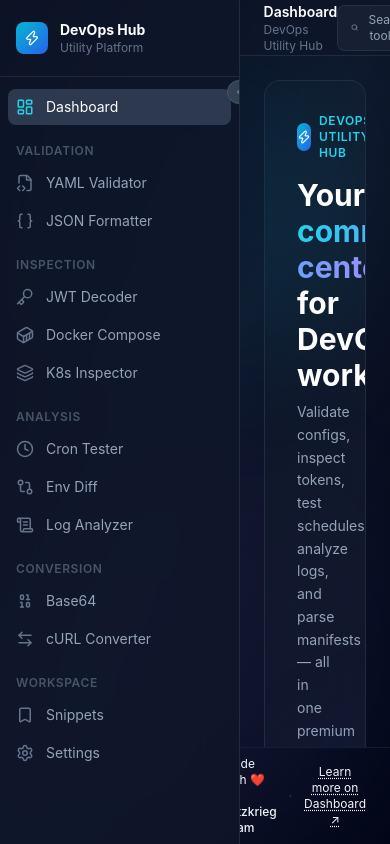
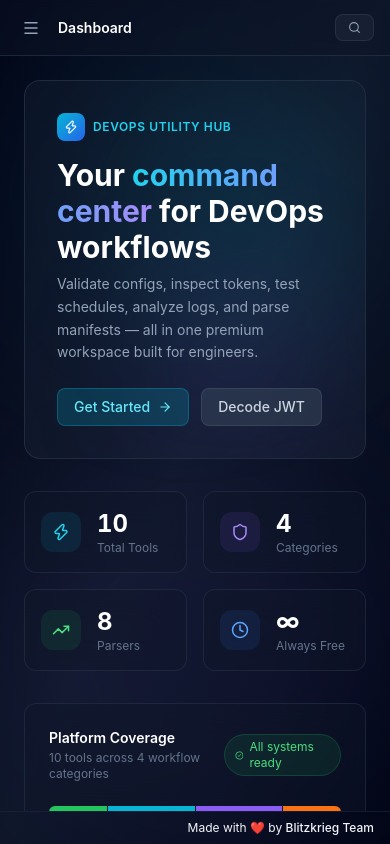
Before and after one commit to haritdheer/Devops-Hub, a React (Vite) app: page / in a window 390 px wide. Built offline with nearby package versions, Linux system fonts and the light colour scheme.

Commit message:
some func bugs and responsiveness

```diff
--- a/src/components/common/ToolShell.tsx
+++ b/src/components/common/ToolShell.tsx
@@ -11,7 +11,7 @@ export function ToolShell({ children }: ToolShellProps) {
       initial={{ opacity: 0, y: 8 }}
       animate={{ opacity: 1, y: 0 }}
       transition={{ duration: 0.25 }}
-      className="h-full flex flex-col p-6 gap-4"
+      className="h-full flex flex-col p-3 md:p-6 gap-3 md:gap-4"
     >
       {children}
     </motion.div>
--- a/src/components/layout/AppLayout.tsx
+++ b/src/components/layout/AppLayout.tsx
@@ -4,6 +4,7 @@ import { Sidebar } from './Sidebar';
 import { Topbar } from './Topbar';
 import { toolRegistry } from '../../plugins/registry';
 import { CommandPalette } from '../command-palette/CommandPalette';
+import { motion, AnimatePresence } from 'framer-motion';
 
 function getTitleFromPath(pathname: string) {
   if (pathname === '/') return { title: 'Dashboard', subtitle: 'DevOps Utility Hub' };
@@ -21,15 +22,12 @@ export function AppLayout() {
   const navigate = useNavigate();
   const { title, subtitle } = getTitleFromPath(location.pathname);
   const [paletteOpen, setPaletteOpen] = useState(false);
+  const [mobileSidebarOpen, setMobileSidebarOpen] = useState(false);
 
-  const handleTeamClick = () => {
-    if (location.pathname === '/') {
-      scrollToTeam();
-    } else {
-      navigate('/');
-      setTimeout(scrollToTeam, 300);
-    }
-  };
+  // Close mobile sidebar on route change
+  useEffect(() => {
+    setMobileSidebarOpen(false);
+  }, [location.pathname]);
 
   useEffect(() => {
     const handler = (e: KeyboardEvent) => {
@@ -42,28 +40,73 @@ export function AppLayout() {
     return () => window.removeEventListener('keydown', handler);
   }, []);
 
+  const handleTeamClick = () => {
+    if (location.pathname === '/') {
+      scrollToTeam();
+    } else {
+      navigate('/');
+      setTimeout(scrollToTeam, 300);
+    }
+  };
+
   return (
     <div className="flex h-screen overflow-hidden bg-slate-950">
-      {/* Background gradient */}
+      {/* Background gradients */}
       <div className="fixed inset-0 bg-gradient-to-br from-slate-950 via-slate-900 to-slate-950 pointer-events-none" />
       <div className="fixed top-0 left-0 w-96 h-96 bg-cyan-500/5 rounded-full blur-3xl pointer-events-none" />
       <div className="fixed bottom-0 right-0 w-96 h-96 bg-violet-500/5 rounded-full blur-3xl pointer-events-none" />
 
-      <Sidebar />
+      {/* Mobile backdrop */}
+      <AnimatePresence>
+        {mobileSidebarOpen && (
+          <motion.div
+            initial={{ opacity: 0 }}
+            animate={{ opacity: 1 }}
+            exit={{ opacity: 0 }}
+            onClick={() => setMobileSidebarOpen(false)}
+            className="fixed inset-0 bg-black/60 backdrop-blur-sm z-30 md:hidden"
+          />
+        )}
+      </AnimatePresence>
 
-      <div className="flex flex-col flex-1 overflow-hidden relative">
-        <Topbar title={title} subtitle={subtitle} onSearchClick={() => setPaletteOpen(true)} />
+      {/* Sidebar — desktop: static, mobile: fixed drawer */}
+      <div className="hidden md:block flex-shrink-0 relative z-20">
+        <Sidebar />
+      </div>
+
+      {/* Mobile sidebar drawer */}
+      <AnimatePresence>
+        {mobileSidebarOpen && (
+          <motion.div
+            initial={{ x: '-100%' }}
+            animate={{ x: 0 }}
+            exit={{ x: '-100%' }}
+            transition={{ type: 'tween', duration: 0.25 }}
+            className="fixed inset-y-0 left-0 z-40 md:hidden"
+          >
+            <Sidebar onClose={() => setMobileSidebarOpen(false)} />
+          </motion.div>
+        )}
+      </AnimatePresence>
+
+      <div className="flex flex-col flex-1 overflow-hidden relative min-w-0">
+        <Topbar
+          title={title}
+          subtitle={subtitle}
+          onSearchClick={() => setPaletteOpen(true)}
+          onMenuClick={() => setMobileSidebarOpen(true)}
+        />
         <main className="flex-1 overflow-auto">
           <Outlet />
         </main>
-        <div className="flex-shrink-0 px-6 py-2 border-t border-slate-800/60 flex items-center justify-end gap-3">
+        <div className="flex-shrink-0 px-4 py-2 border-t border-slate-800/60 flex items-center justify-end gap-2 flex-wrap">
           <p className="text-xs text-white-600">
             Made with ❤️ by <span className="text-white-600 font-medium">Blitzkrieg Team</span>
           </p>
-          <span className="text-slate-700 text-xs">·</span>
+          <span className="text-slate-700 text-xs hidden sm:inline">·</span>
           <button
             onClick={handleTeamClick}
-            className="text-xs text-cyan-500/200 hover:text-cyan-400 transition-colors underline underline-offset-2 decoration-dotted"
+            className="text-xs text-cyan-500/70 hover:text-cyan-400 transition-colors underline underline-offset-2 decoration-dotted hidden sm:inline"
           >
             Learn more on Dashboard ↗
           </button>
--- a/src/components/layout/Sidebar.tsx
+++ b/src/components/layout/Sidebar.tsx
@@ -17,6 +17,7 @@ import {
   ChevronLeft,
   ChevronRight,
   Zap,
+  X,
 } from 'lucide-react';
 import { useAppStore } from '../../app/store';
 import { clsx } from 'clsx';
@@ -67,12 +68,16 @@ const navItems: NavItem[] = [
   { label: 'Settings', icon: 'Settings', path: '/settings', color: 'text-slate-400' },
 ];
 
-export function Sidebar() {
+interface SidebarProps {
+  onClose?: () => void;
+}
+
+export function Sidebar({ onClose }: SidebarProps) {
   const { sidebarCollapsed, toggleSidebar } = useAppStore();
 
   return (
     <motion.aside
-      animate={{ width: sidebarCollapsed ? 64 : 240 }}
+      animate={{ width: (onClose || !sidebarCollapsed) ? 240 : 64 }}
       transition={{ duration: 0.2, ease: 'easeInOut' }}
       className="relative flex flex-col h-screen bg-slate-900/80 backdrop-blur-xl border-r border-slate-700/50 flex-shrink-0 overflow-hidden z-20"
     >
@@ -82,19 +87,24 @@ export function Sidebar() {
           <Zap size={16} className="text-white" />
         </div>
         <AnimatePresence>
-          {!sidebarCollapsed && (
+          {(onClose || !sidebarCollapsed) && (
             <motion.div
               initial={{ opacity: 0 }}
               animate={{ opacity: 1 }}
               exit={{ opacity: 0 }}
               transition={{ duration: 0.15 }}
-              className="overflow-hidden"
+              className="overflow-hidden flex-1"
             >
               <p className="text-sm font-bold text-white whitespace-nowrap">DevOps Hub</p>
               <p className="text-xs text-slate-500 whitespace-nowrap">Utility Platform</p>
             </motion.div>
           )}
         </AnimatePresence>
+        {onClose && (
+          <button onClick={onClose} className="ml-auto p-1 text-slate-500 hover:text-slate-300 md:hidden">
+            <X size={16} />
+          </button>
+        )}
       </div>
 
       {/* Nav */}
@@ -104,7 +114,7 @@ export function Sidebar() {
             return (
               <div key={index} className="pt-4 pb-1">
                 <AnimatePresence>
-                  {!sidebarCollapsed && (
+                  {(onClose || !sidebarCollapsed) && (
                     <motion.p
                       initial={{ opacity: 0 }}
                       animate={{ opacity: 1 }}
@@ -115,7 +125,7 @@ export function Sidebar() {
                     </motion.p>
                   )}
                 </AnimatePresence>
-                {sidebarCollapsed && <div className="h-px bg-slate-700/50 mx-1 mt-1" />}
+                {!onClose && sidebarCollapsed && <div className="h-px bg-slate-700/50 mx-1 mt-1" />}
               </div>
             );
           }
@@ -154,7 +164,7 @@ export function Sidebar() {
                     />
                   )}
                   <AnimatePresence>
-                    {!sidebarCollapsed && (
+                    {(onClose || !sidebarCollapsed) && (
                       <motion.span
                         initial={{ opacity: 0 }}
                         animate={{ opacity: 1 }}
@@ -173,10 +183,10 @@ export function Sidebar() {
         })}
       </nav>
 
-      {/* Toggle */}
+      {/* Toggle — desktop only */}
       <button
         onClick={toggleSidebar}
-        className="absolute -right-3 top-20 w-6 h-6 rounded-full bg-slate-700 border border-slate-600 flex items-center justify-center text-slate-400 hover:text-white hover:bg-slate-600 transition-colors z-30"
+        className="absolute -right-3 top-20 w-6 h-6 rounded-full bg-slate-700 border border-slate-600 hidden md:flex items-center justify-center text-slate-400 hover:text-white hover:bg-slate-600 transition-colors z-30"
       >
         {sidebarCollapsed ? <ChevronRight size={12} /> : <ChevronLeft size={12} />}
       </button>
--- a/src/components/layout/Topbar.tsx
+++ b/src/components/layout/Topbar.tsx
@@ -1,23 +1,36 @@
-import { Search, Command } from 'lucide-react';
+import { Search, Command, Menu } from 'lucide-react';
 
 interface TopbarProps {
   title?: string;
   subtitle?: string;
   onSearchClick?: () => void;
+  onMenuClick?: () => void;
 }
 
-export function Topbar({ title, subtitle, onSearchClick }: TopbarProps) {
+export function Topbar({ title, subtitle, onSearchClick, onMenuClick }: TopbarProps) {
   return (
-    <header className="h-14 flex items-center justify-between px-6 border-b border-slate-700/50 bg-slate-900/40 backdrop-blur-sm flex-shrink-0">
-      <div>
-        {title && <h1 className="text-sm font-semibold text-white">{title}</h1>}
-        {subtitle && <p className="text-xs text-slate-500">{subtitle}</p>}
+    <header className="h-14 flex items-center justify-between px-4 border-b border-slate-700/50 bg-slate-900/40 backdrop-blur-sm flex-shrink-0 gap-3">
+      <div className="flex items-center gap-3 min-w-0">
+        {/* Hamburger — mobile only */}
+        <button
+          onClick={onMenuClick}
+          className="md:hidden flex-shrink-0 p-1.5 rounded-lg text-slate-400 hover:text-slate-200 hover:bg-slate-800/60 transition-colors"
+        >
+          <Menu size={18} />
+        </button>
+        <div className="min-w-0">
+          {title && <h1 className="text-sm font-semibold text-white truncate">{title}</h1>}
+          {subtitle && <p className="text-xs text-slate-500 truncate hidden sm:block">{subtitle}</p>}
+        </div>
       </div>
-      <div className="flex items-center gap-2">
-        <button onClick={onSearchClick} className="flex items-center gap-2 px-3 py-1.5 rounded-lg bg-slate-800/60 border border-slate-700/50 text-slate-400 hover:text-slate-200 text-xs transition-colors">
+      <div className="flex items-center gap-2 flex-shrink-0">
+        <button
+          onClick={onSearchClick}
+          className="flex items-center gap-2 px-3 py-1.5 rounded-lg bg-slate-800/60 border border-slate-700/50 text-slate-400 hover:text-slate-200 text-xs transition-colors"
+        >
           <Search size={13} />
-          <span>Search tools...</span>
-          <kbd className="flex items-center gap-0.5 px-1.5 py-0.5 rounded bg-slate-700 text-slate-400 text-xs">
+          <span className="hidden sm:inline">Search tools...</span>
+          <kbd className="hidden sm:flex items-center gap-0.5 px-1.5 py-0.5 rounded bg-slate-700 text-slate-400 text-xs">
             <Command size={9} />K
           </kbd>
         </button>
--- a/src/features/dashboard/DashboardPage.tsx
+++ b/src/features/dashboard/DashboardPage.tsx
@@ -497,7 +497,7 @@ export function DashboardPage() {
             Validate configs, inspect tokens, test schedules, analyze logs, and parse manifests — all
             in one premium workspace built for engineers.
           </p>
-          <div className="flex gap-3 mt-6">
+          <div className="flex gap-3 mt-6 flex-wrap">
             <Link
               to="/tools/yaml-validator"
               className="flex items-center gap-2 px-4 py-2 rounded-lg bg-cyan-500/20 border border-cyan-500/30 text-cyan-300 text-sm font-medium hover:bg-cyan-500/30 transition-colors"
--- a/src/features/tools/docker-compose/DockerComposePage.tsx
+++ b/src/features/tools/docker-compose/DockerComposePage.tsx
@@ -198,9 +198,9 @@ export function DockerComposePage() {
         </div>
       </div>
 
-      <div className="flex flex-1 overflow-hidden">
+      <div className="flex flex-col md:flex-row flex-1 overflow-hidden">
         {/* Left: Input */}
-        <div className="flex flex-col w-2/5 border-r border-slate-700/50">
+        <div className="flex flex-col md:w-2/5 h-48 md:h-auto border-b border-r-0 md:border-r md:border-b-0 border-slate-700/50">
           <div className="px-4 py-2 border-b border-slate-700/30 flex items-center justify-between">
             <span className="text-xs text-slate-500 font-medium">docker-compose.yml</span>
             <button onClick={copy} className="flex items-center gap-1 text-xs text-slate-500 hover:text-slate-300 transition-colors">
--- a/src/features/tools/env-diff/EnvDiffPage.tsx
+++ b/src/features/tools/env-diff/EnvDiffPage.tsx
@@ -119,12 +119,12 @@ export function EnvDiffPage() {
       )}
 
       {/* Two editors */}
-      <div className="flex gap-4 flex-shrink-0" style={{ height: '220px' }}>
+      <div className="flex flex-col md:flex-row gap-4 flex-shrink-0">
         {[
           { label: '.env (Left / Base)', value: left, onChange: setLeft, hint: 'e.g. production' },
           { label: '.env (Right / Compare)', value: right, onChange: setRight, hint: 'e.g. staging' },
         ].map(({ label, value, onChange, hint }) => (
-          <div key={label} className="flex-1 flex flex-col glass-card overflow-hidden">
+          <div key={label} className="flex-1 flex flex-col glass-card overflow-hidden h-40 md:h-56">
             <div className="px-4 py-2 border-b border-slate-700/40 flex-shrink-0">
               <p className="text-xs font-medium text-slate-400">{label}</p>
               <p className="text-xs text-slate-700">{hint}</p>
--- a/src/features/tools/json-formatter/JsonFormatterPage.tsx
+++ b/src/features/tools/json-formatter/JsonFormatterPage.tsx
@@ -167,9 +167,9 @@ export function JsonFormatterPage() {
       </div>
 
       {/* Body */}
-      <div className="flex gap-4 flex-1 min-h-0">
+      <div className="flex flex-col md:flex-row gap-4 flex-1 min-h-0">
         {/* Input */}
-        <div className="flex-1 flex flex-col glass-card overflow-hidden">
+        <div className="flex-1 flex flex-col glass-card overflow-hidden min-h-48 md:min-h-0">
           <div className="flex items-center justify-between px-4 py-2 border-b border-slate-700/50 flex-shrink-0">
             <span className="text-xs font-medium text-slate-400">Input</span>
             <span className="text-xs text-slate-600">{input.length} chars</span>
@@ -184,7 +184,7 @@ export function JsonFormatterPage() {
         </div>
 
         {/* Output */}
-        <div className="flex-1 flex flex-col gap-3 min-h-0">
+        <div className="flex-1 flex flex-col gap-3 min-h-48 md:min-h-0">
           {/* Error */}
           {status === 'invalid' && (
             <div className="glass-card p-4 border-red-500/20 bg-red-500/5 flex-shrink-0">
--- a/src/features/tools/k8s-inspector/K8sInspectorPage.tsx
+++ b/src/features/tools/k8s-inspector/K8sInspectorPage.tsx
@@ -201,8 +201,8 @@ export function K8sInspectorPage() {
         </div>
       </div>
 
-      <div className="flex flex-1 overflow-hidden">
-        <div className="flex flex-col w-2/5 border-r border-slate-700/50">
+      <div className="flex flex-col md:flex-row flex-1 overflow-hidden">
+        <div className="flex flex-col md:w-2/5 h-48 md:h-auto border-b border-r-0 md:border-r md:border-b-0 border-slate-700/50">
           <div className="px-4 py-2 border-b border-slate-700/30 flex items-center justify-between">
             <span className="text-xs text-slate-500 font-medium">manifest.yaml</span>
             <span className="text-xs text-slate-600">{input.split('\n').length} lines</span>
--- a/src/features/tools/log-analyzer/LogAnalyzerPage.tsx
+++ b/src/features/tools/log-analyzer/LogAnalyzerPage.tsx
@@ -152,9 +152,9 @@ export function LogAnalyzerPage() {
         })}
       </div>
 
-      <div className="flex gap-4 flex-1 min-h-0">
+      <div className="flex flex-col md:flex-row gap-4 flex-1 min-h-0">
         {/* Left: paste area */}
-        <div className="flex flex-col glass-card overflow-hidden" style={{ width: '40%' }}>
+        <div className="flex flex-col glass-card overflow-hidden md:w-2/5 h-48 md:h-auto">
           <div className="px-4 py-2 border-b border-slate-700/40 flex items-center justify-between flex-shrink-0">
             <div className="flex items-center gap-2">
               <ScrollText size={12} className="text-red-400" />
--- a/src/features/tools/yaml-validator/YamlValidatorPage.tsx
+++ b/src/features/tools/yaml-validator/YamlValidatorPage.tsx
@@ -192,9 +192,9 @@ export function YamlValidatorPage() {
       </div>
 
       {/* Body */}
-      <div className="flex gap-4 flex-1 min-h-0">
+      <div className="flex flex-col md:flex-row gap-4 flex-1 min-h-0">
         {/* Input Panel */}
-        <div className="flex-1 flex flex-col glass-card overflow-hidden">
+        <div className="flex-1 flex flex-col glass-card overflow-hidden min-h-48 md:min-h-0">
           <div className="flex items-center justify-between px-4 py-2 border-b border-slate-700/50 flex-shrink-0">
             <span className="text-xs font-medium text-slate-400">Input</span>
             <span className="text-xs text-slate-600">{input.split('\n').length} lines</span>
@@ -213,7 +213,7 @@ export function YamlValidatorPage() {
         </div>
 
         {/* Output Panel */}
-        <div className="flex-1 flex flex-col gap-3 min-h-0">
+        <div className="flex-1 flex flex-col gap-3 min-h-48 md:min-h-0">
           {/* Error card */}
           {status === 'invalid' && (
             <div className="glass-card p-4 border-red-500/20 bg-red-500/5 flex-shrink-0">
```
